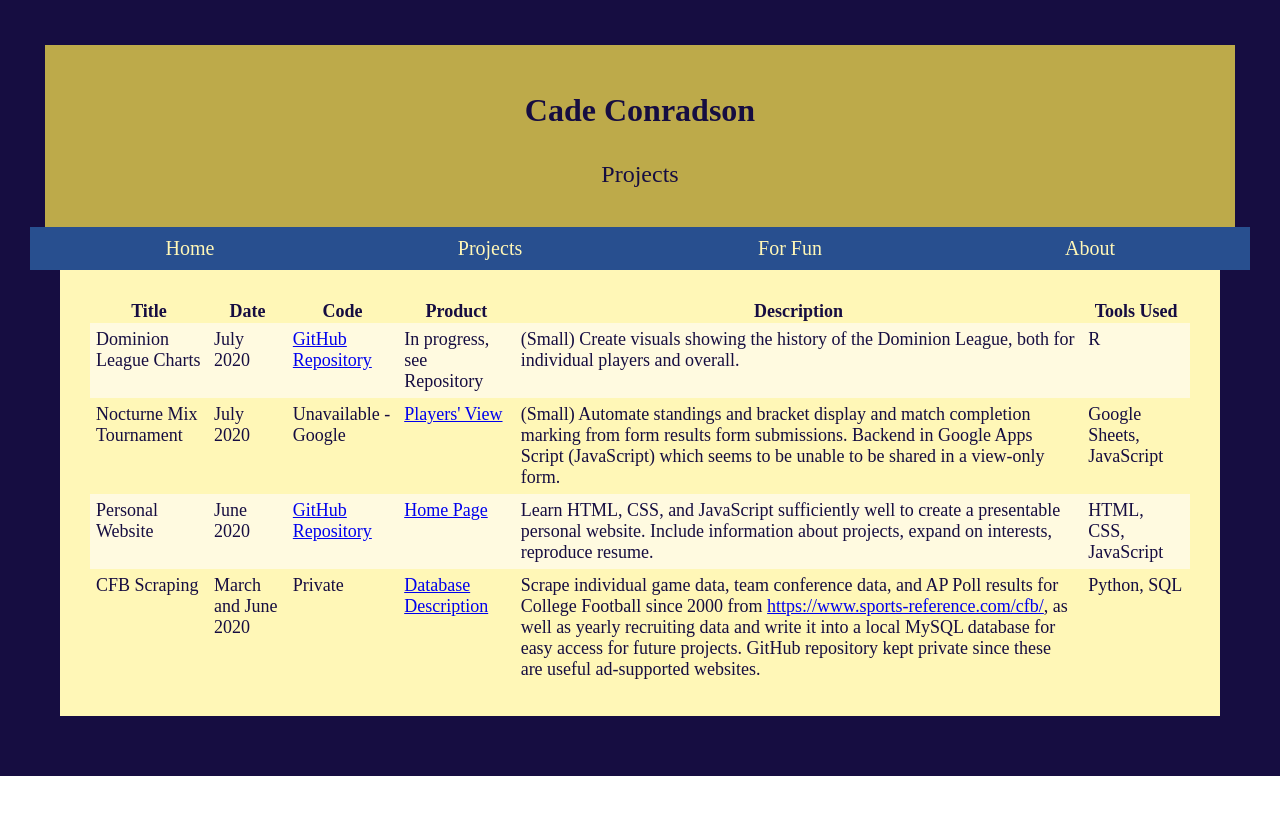
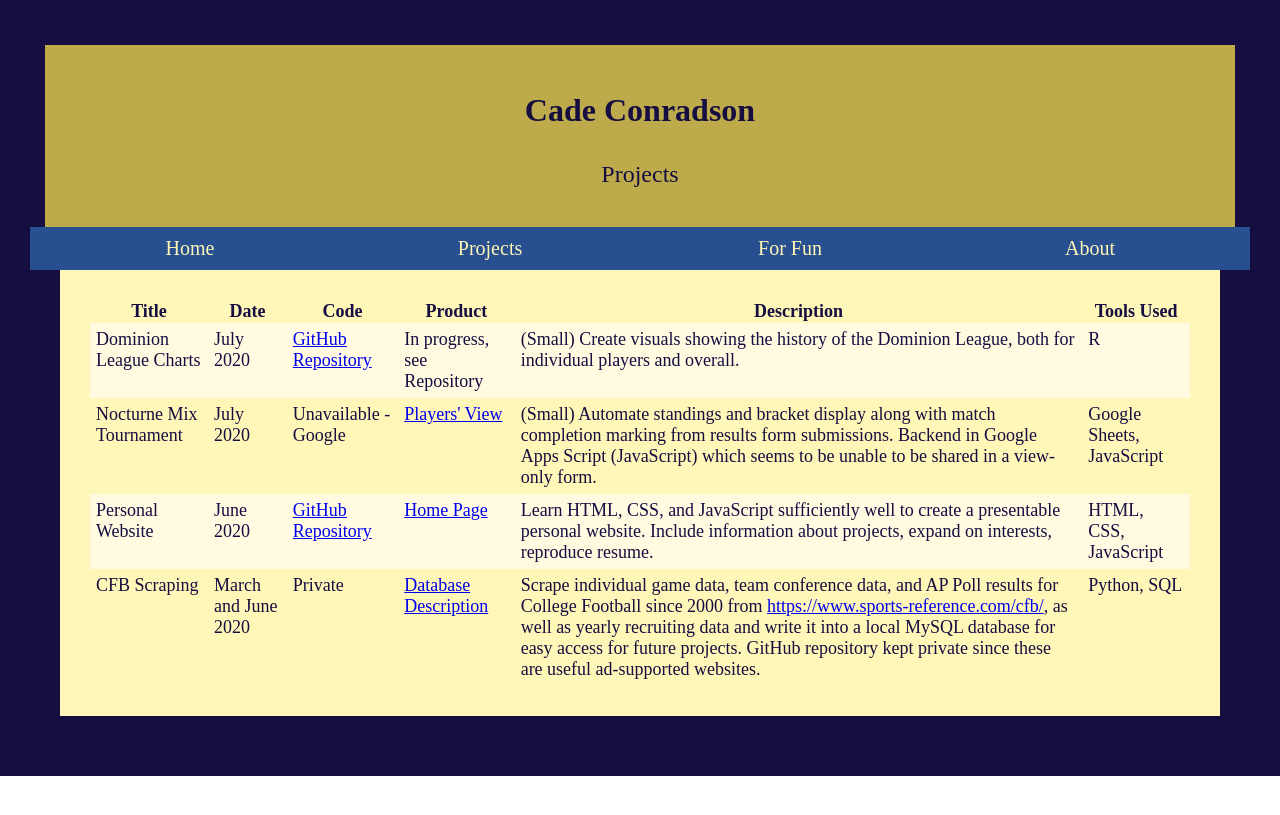
Before and after one commit to cconradson/cconradson.github.io, a Jekyll site: the page built from projects.html, in a window 1280 px wide. Shown: the top 815 px of the page. Built offline with Jekyll 4.4.1, drawn with Linux system fonts in a browser that asks for light colours.

Commit message:
grammar fix

```diff
--- a/projects.html
+++ b/projects.html
@@ -37,7 +37,7 @@ title: Projects
 			<td>July 2020</td>
 			<td>Unavailable - Google</td>
 			<td><a href="https://docs.google.com/spreadsheets/d/e/2PACX-1vTTbIVMiEW0_7DvP7lnHJWIGfN0_HnUSp1ccPlnJeQU0wL2-uQ_nFdxN68S-KH2JTIRGqxyzeYKk_eN/pubhtml?gid=1463236537">Players' View</a></td>
-			<td>(Small) Automate standings and bracket display and match completion marking from form results form submissions. Backend in Google Apps Script (JavaScript) which seems to be unable to be shared in a view-only form.</td>
+			<td>(Small) Automate standings and bracket display along with match completion marking from results form submissions. Backend in Google Apps Script (JavaScript) which seems to be unable to be shared in a view-only form.</td>
 			<td>Google Sheets, JavaScript</td>
 		</tr>
 		<tr>
```
